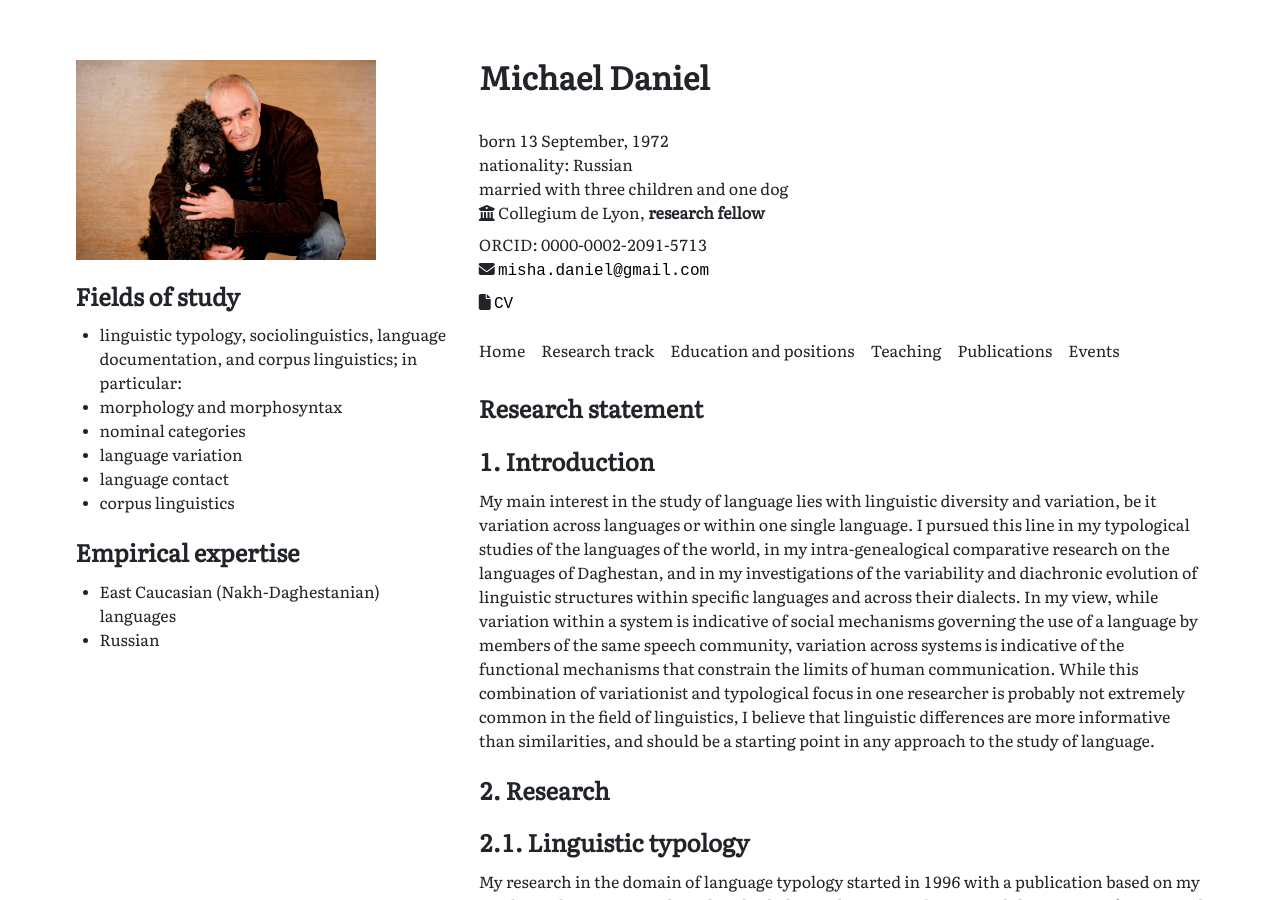
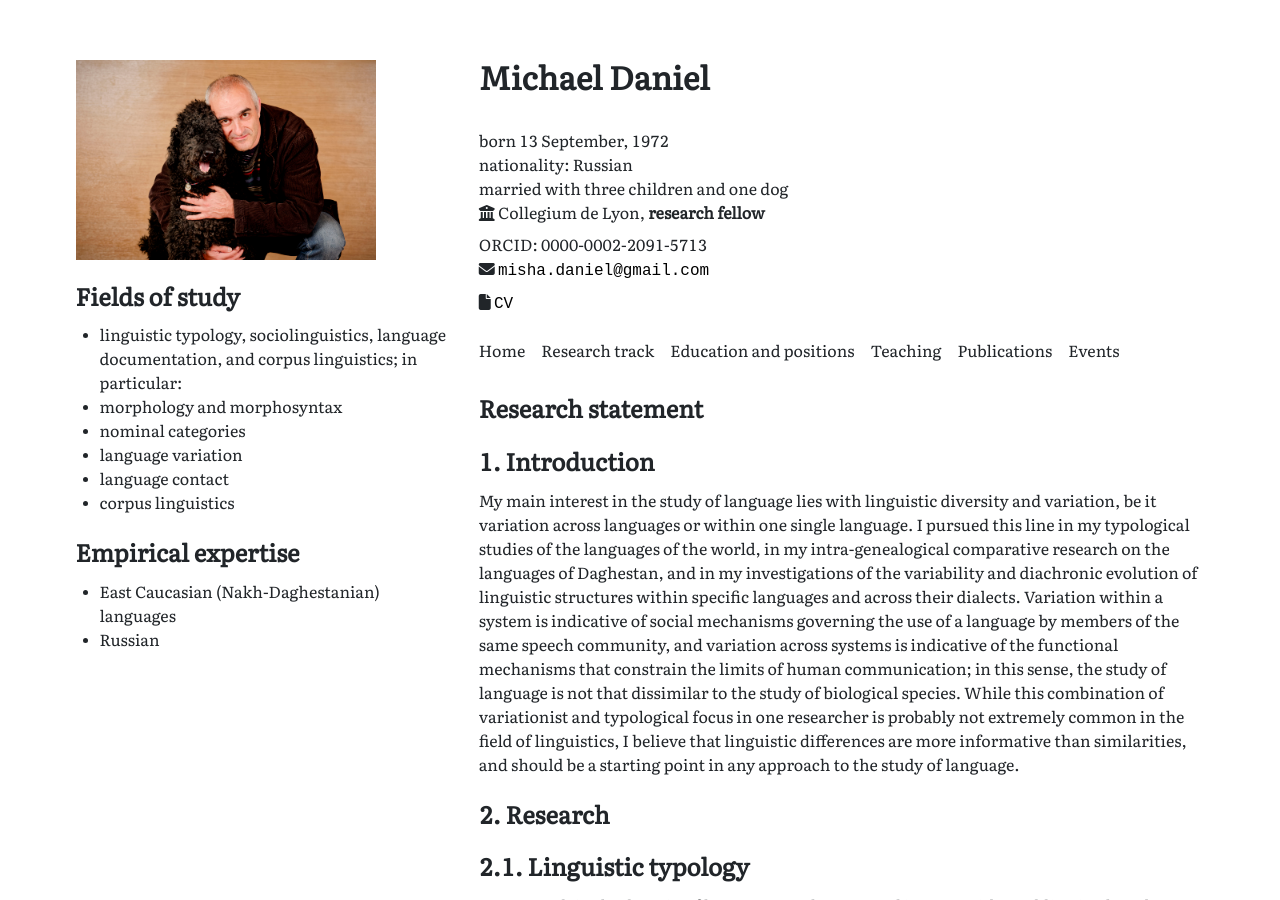
Before and after one commit to MishaDaniel/mishadaniel.github.io, a Jekyll site: the page built from research_track.html, in a window 1280 px wide and 900 px high. Built offline with Jekyll 4.4.1, drawn with Linux system fonts in a browser that asks for light colours; nearby versions of some CDN libraries.

Commit message:
Update statement.md

```diff
--- a/_includes/statement.md
+++ b/_includes/statement.md
@@ -1,6 +1,6 @@
 ## 1. Introduction
 
-My main interest in the study of language lies with linguistic diversity and variation, be it variation across languages or within one single language. I pursued this line in my typological studies of the languages of the world, in my intra-genealogical comparative research on the languages of Daghestan, and in my investigations of the variability and diachronic evolution of linguistic structures within specific languages and across their dialects. In my view, while variation within a system is indicative of social mechanisms governing the use of a language by members of the same speech community, variation across systems is indicative of the functional mechanisms that constrain the limits of human communication. While this combination of variationist and typological focus in one researcher is probably not extremely common in the field of linguistics, I believe that linguistic differences are more informative than similarities, and should be a starting point in any approach to the study of language.
+My main interest in the study of language lies with linguistic diversity and variation, be it variation across languages or within one single language. I pursued this line in my typological studies of the languages of the world, in my intra-genealogical comparative research on the languages of Daghestan, and in my investigations of the variability and diachronic evolution of linguistic structures within specific languages and across their dialects. Variation within a system is indicative of social mechanisms governing the use of a language by members of the same speech community, and variation across systems is indicative of the functional mechanisms that constrain the limits of human communication; in this sense, the study of language is not that dissimilar to the study of biological species. While this combination of variationist and typological focus in one researcher is probably not extremely common in the field of linguistics, I believe that linguistic differences are more informative than similarities, and should be a starting point in any approach to the study of language.
 
 
 ## 2. Research
```
